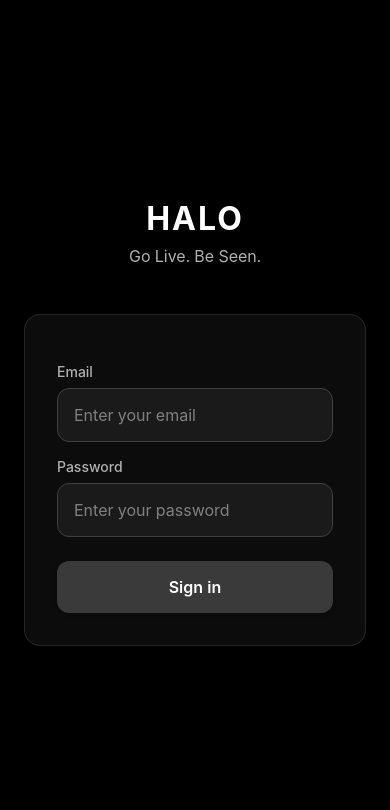
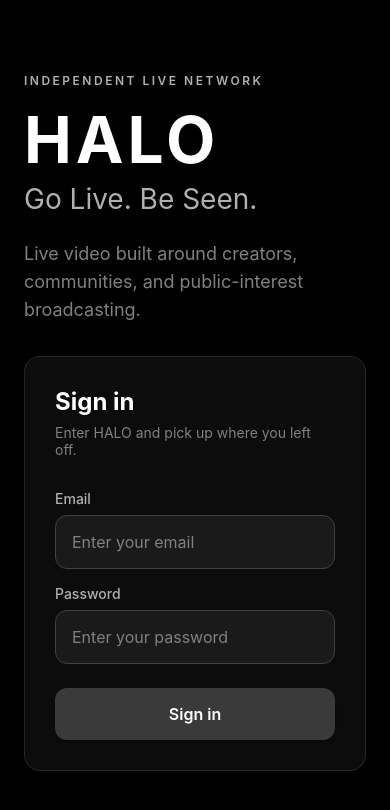
Before and after one commit to DopestT/HALO-Go-Live-Be-Seen, a React Native app: screen /Login in a window 390 px wide. Shown: the top 810 px of the page. Built offline with nearby package versions, Linux system fonts and the light colour scheme.

Commit message:
ui: widen login for desktop and tablet

```diff
--- a/src/screens/LoginScreen.tsx
+++ b/src/screens/LoginScreen.tsx
@@ -7,6 +7,7 @@ import {
   StyleSheet,
   KeyboardAvoidingView,
   Platform,
+  useWindowDimensions,
 } from 'react-native';
 import { theme } from '../theme';
 import { useAuth } from '../contexts/AuthContext';
@@ -17,6 +18,8 @@ export const LoginScreen: React.FC = () => {
   const [isLoading, setIsLoading] = useState(false);
   const [error, setError] = useState('');
   const { login } = useAuth();
+  const { width } = useWindowDimensions();
+  const isWide = width >= 900;
 
   const handleLogin = async () => {
     if (!email || !password) {
@@ -40,15 +43,21 @@ export const LoginScreen: React.FC = () => {
       style={styles.container}
       behavior={Platform.OS === 'ios' ? 'padding' : 'height'}
     >
-      <View style={styles.content}>
-        {/* Logo/Title */}
-        <View style={styles.headerContainer}>
+      <View style={[styles.content, isWide && styles.contentWide]}>
+        <View style={[styles.hero, isWide && styles.heroWide]}>
+          <Text style={styles.eyebrow}>INDEPENDENT LIVE NETWORK</Text>
           <Text style={styles.title}>HALO</Text>
           <Text style={styles.subtitle}>Go Live. Be Seen.</Text>
+          <Text style={styles.heroCopy}>
+            Live video built around creators, communities, and public-interest broadcasting.
+          </Text>
         </View>
 
-        {/* Glassmorphism Card */}
+        <View style={[styles.authColumn, isWide && styles.authColumnWide]}>
           <View style={styles.glassCard}>
+            <Text style={styles.cardTitle}>Sign in</Text>
+            <Text style={styles.cardSubtitle}>Enter HALO and pick up where you left off.</Text>
+
             <Text style={styles.label}>Email</Text>
             <TextInput
               style={styles.input}
@@ -73,19 +82,16 @@ export const LoginScreen: React.FC = () => {
               autoCorrect={false}
             />
 
-          {error ? (
-            <Text style={styles.errorText}>{error}</Text>
-          ) : null}
+            {error ? <Text style={styles.errorText}>{error}</Text> : null}
 
             <TouchableOpacity
               style={[styles.button, isLoading && styles.buttonDisabled]}
               onPress={handleLogin}
               disabled={isLoading}
             >
-            <Text style={styles.buttonText}>
-              {isLoading ? 'Signing in...' : 'Sign in'}
-            </Text>
+              <Text style={styles.buttonText}>{isLoading ? 'Signing in...' : 'Sign in'}</Text>
             </TouchableOpacity>
+          </View>
         </View>
       </View>
     </KeyboardAvoidingView>
@@ -95,37 +101,85 @@ export const LoginScreen: React.FC = () => {
 const styles = StyleSheet.create({
   container: {
     flex: 1,
+    width: '100%',
     backgroundColor: theme.colors.voidBlack,
   },
   content: {
     flex: 1,
+    width: '100%',
+    paddingHorizontal: 24,
+    paddingVertical: 32,
     justifyContent: 'center',
-    paddingHorizontal: theme.spacing.lg,
   },
-  headerContainer: {
-    alignItems: 'center',
-    marginBottom: theme.spacing.xxl,
+  contentWide: {
+    flexDirection: 'row',
+    alignItems: 'stretch',
+    paddingHorizontal: 48,
+    paddingVertical: 48,
+  },
+  hero: {
+    justifyContent: 'center',
+    marginBottom: 32,
+  },
+  heroWide: {
+    flex: 1.35,
+    marginBottom: 0,
+    paddingRight: 64,
+  },
+  eyebrow: {
+    fontSize: theme.typography.fontSize.xs,
+    fontWeight: theme.typography.fontWeight.semibold,
+    color: theme.colors.textSecondary,
+    letterSpacing: 2.5,
+    marginBottom: 18,
   },
   title: {
-    fontSize: theme.typography.fontSize.xxxl,
+    fontSize: 64,
+    lineHeight: 68,
     fontWeight: theme.typography.fontWeight.bold,
     color: theme.colors.textPrimary,
-    letterSpacing: 2,
-    fontVariant: ['tabular-nums'],
+    letterSpacing: 4,
   },
   subtitle: {
-    fontSize: theme.typography.fontSize.md,
+    fontSize: 28,
+    lineHeight: 34,
     color: theme.colors.textSecondary,
-    marginTop: theme.spacing.sm,
-    fontVariant: ['tabular-nums'],
+    marginTop: 8,
+  },
+  heroCopy: {
+    maxWidth: 720,
+    marginTop: 24,
+    fontSize: theme.typography.fontSize.lg,
+    lineHeight: 28,
+    color: theme.colors.textTertiary,
+  },
+  authColumn: {
+    width: '100%',
+    justifyContent: 'center',
+  },
+  authColumnWide: {
+    flex: 0.75,
+    maxWidth: 560,
   },
   glassCard: {
+    width: '100%',
     backgroundColor: theme.colors.glassBackground,
     borderRadius: theme.borderRadius.large,
     borderWidth: 1,
     borderColor: theme.colors.glassBorder,
-    padding: theme.spacing.xl,
+    padding: 30,
     ...theme.shadows.medium,
+  },
+  cardTitle: {
+    fontSize: theme.typography.fontSize.xxl,
+    fontWeight: theme.typography.fontWeight.bold,
+    color: theme.colors.textPrimary,
+  },
+  cardSubtitle: {
+    marginTop: 8,
+    marginBottom: 16,
+    fontSize: theme.typography.fontSize.sm,
+    color: theme.colors.textTertiary,
   },
   label: {
     fontSize: theme.typography.fontSize.sm,
@@ -133,7 +187,6 @@ const styles = StyleSheet.create({
     color: theme.colors.textSecondary,
     marginBottom: theme.spacing.sm,
     marginTop: theme.spacing.md,
-    fontVariant: ['tabular-nums'],
   },
   input: {
     backgroundColor: theme.colors.darkGray,
@@ -143,7 +196,6 @@ const styles = StyleSheet.create({
     padding: theme.spacing.md,
     fontSize: theme.typography.fontSize.md,
     color: theme.colors.textPrimary,
-    fontVariant: ['tabular-nums'],
   },
   button: {
     backgroundColor: theme.colors.lightGray,
@@ -160,12 +212,10 @@ const styles = StyleSheet.create({
     fontSize: theme.typography.fontSize.md,
     fontWeight: theme.typography.fontWeight.semibold,
     color: theme.colors.textPrimary,
-    fontVariant: ['tabular-nums'],
   },
   errorText: {
     fontSize: theme.typography.fontSize.sm,
     color: theme.colors.error,
     marginTop: theme.spacing.md,
-    fontVariant: ['tabular-nums'],
   },
 });
```
Lines whose indentation alone changed are shown as unchanged.
